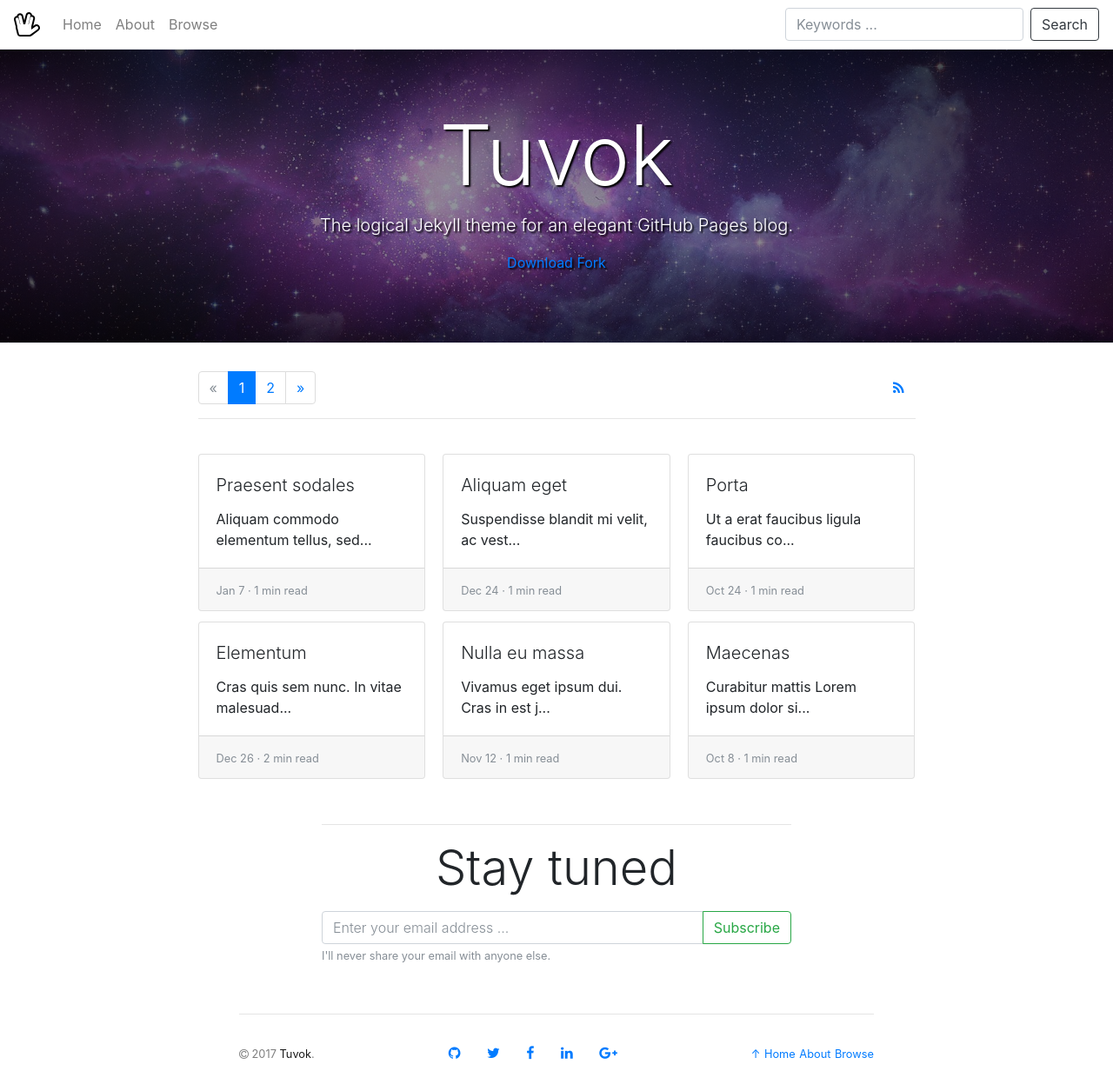
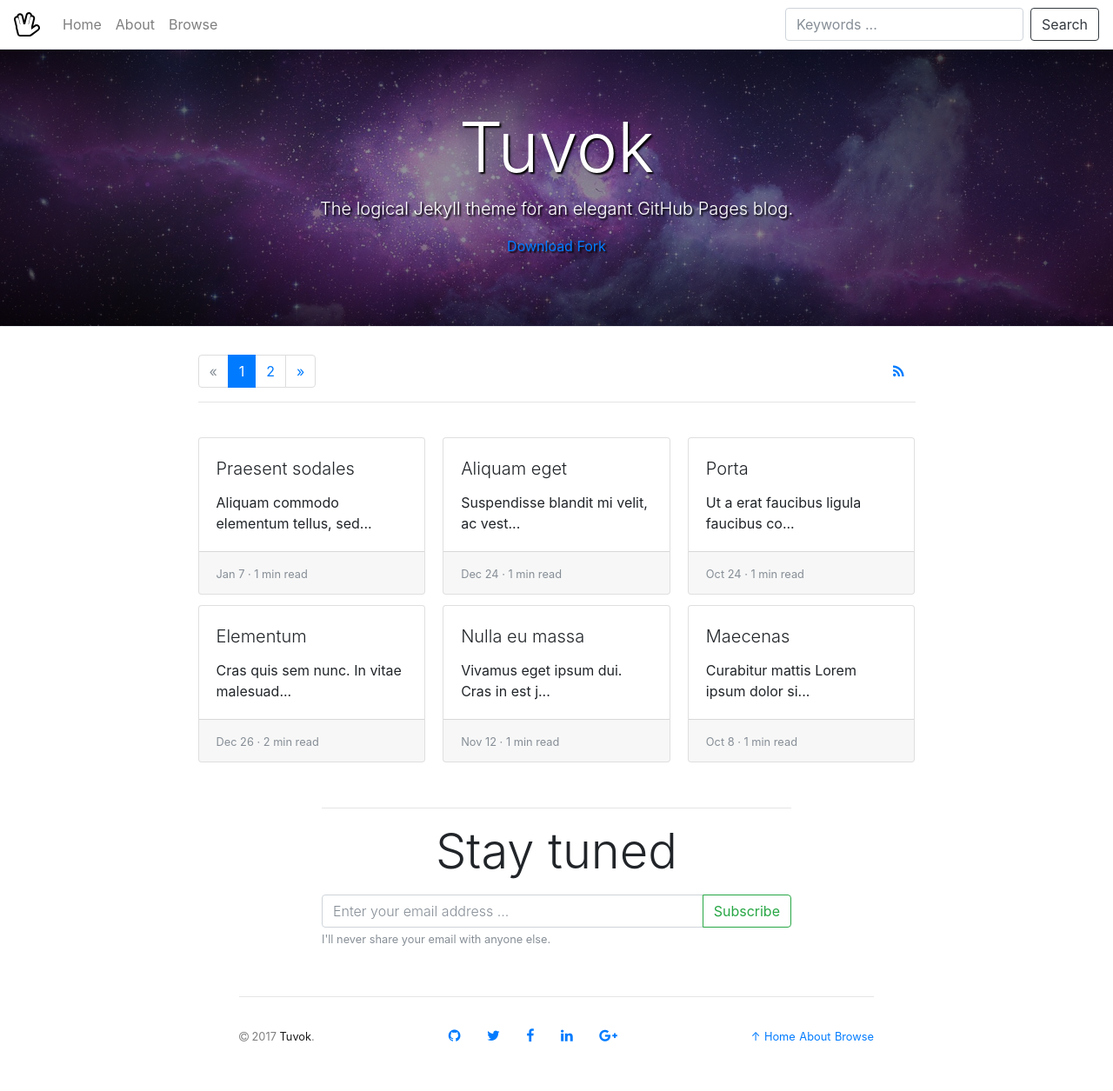
Before and after one commit to danrpts/danrpts.github.io, a Jekyll site: the page built from index.html, in a window 1280 px wide. Shown: the whole page at 87% size. Built offline with Jekyll 4.4.1, drawn with Linux system fonts in a browser that asks for light colours; nearby versions of some CDN libraries; the list of posts is cut into pages by our own code; comment, search, counter and statistics services are not loaded.

Commit message:
updated responsive header text

```diff
--- a/_sass/tuvok.scss
+++ b/_sass/tuvok.scss
@@ -17,22 +17,22 @@
   h1 {
     // Extra small devices (portrait phones, less than 576px)
     @media (max-width: 575px) {
-      font-size: 3rem;
+      font-size: 2rem;
     }
 
     // Small devices (landscape phones, less than 768px)
     @media (min-width: 576px) and (max-width: 767px) {
-      font-size: 4rem;
+      font-size: 3rem;
     }
 
     // Medium devices (tablets, less than 992px)
     @media (min-width: 578px) and (max-width: 991px) {
-      font-size: 5rem;
+      font-size: 4rem;
     }
 
     // Large devices (desktops, less than 1200px)
     @media (min-width: 992px) {
-      font-size: 6rem;
+      font-size: 5rem;
     }
   }
 }
```
